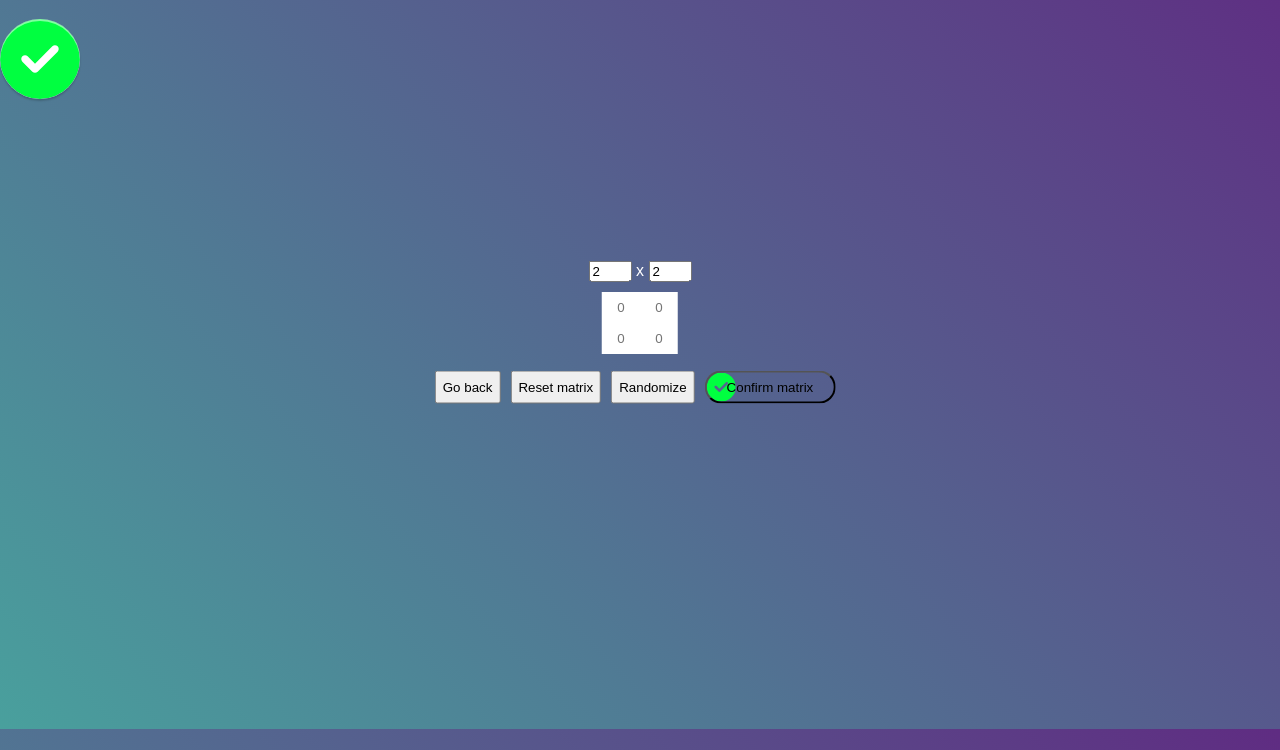
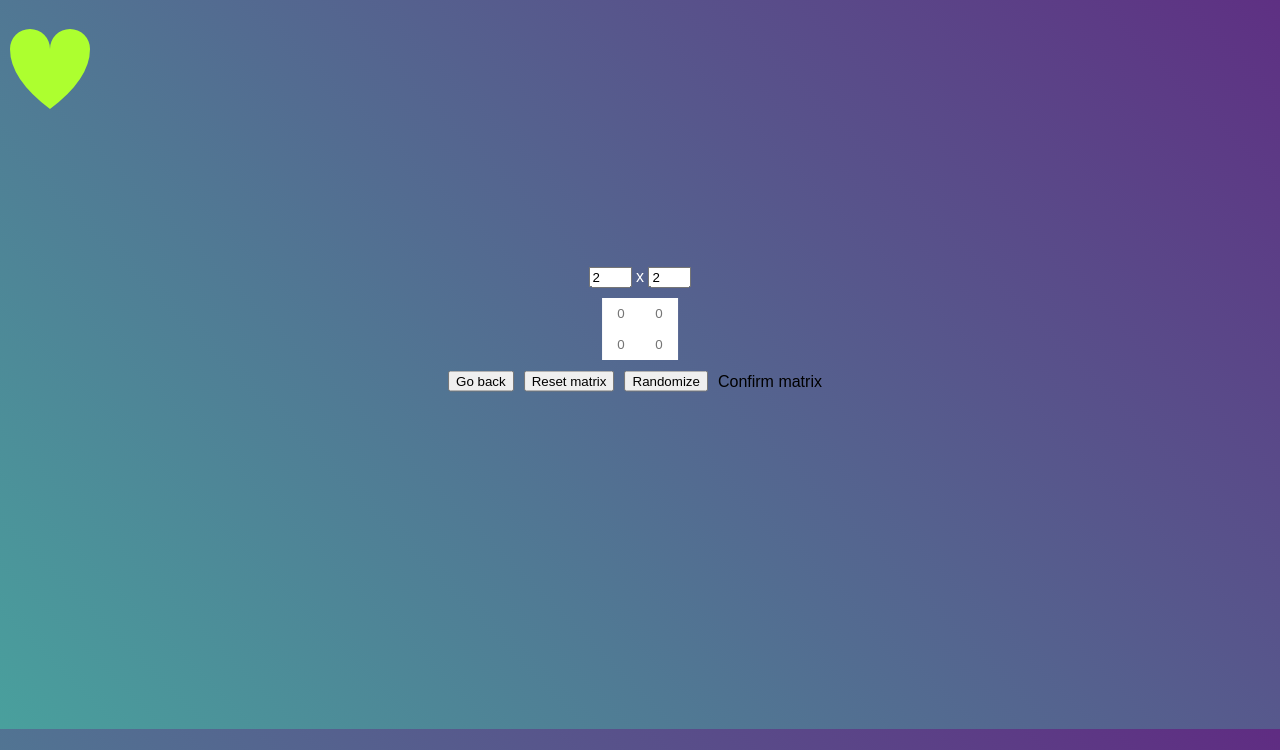
Before and after one commit to TheRealMorgenfrue/P2, a website with bundled scripts: page node/PublicResources/html_pages/index.html in a window 1280 px wide. Shown: the part 71-821 px from the top of the page. Built offline with nearby package versions, Linux system fonts and the light colour scheme.

Commit message:
WIP on SVG with buttons

```diff
--- a/node/PublicResources/html_pages/index.html
+++ b/node/PublicResources/html_pages/index.html
@@ -6,9 +6,18 @@
 </head>
 <body>
     <h1>Linear Algebra visualizer</h1>
-    <a href="#" class="btn">
+    <!-- <a href="#" class="btn">
       <i class="fa" style="color: #00ff40;"></i>
-    </a>
+    </a> -->
+    <svg viewBox="0 0 100 100" xmlns="http://www.w3.org/2000/svg">
+        <path
+          d="M 10,30
+                 A 20,20 0,0,1 50,30
+                 A 20,20 0,0,1 90,30
+                 Q 90,60 50,90
+                 Q 10,60 10,30 z" />
+      </svg>
+
     <script type="module" src="../../scripts/http_config.js"></script>
     <!-- <script type="module" src="../../scripts/draganddrop.js"></script>
     <script type="module" src="../../scripts/positioning.js"></script> -->
--- a/node/PublicResources/styles/user_interaction.css
+++ b/node/PublicResources/styles/user_interaction.css
@@ -28,6 +28,7 @@
 /* This directly applies to the input box */
 .inputBox > input {
   width: 35px;
+  cursor: pointer;
 }
 
 /* Controls the textNode "x" */
@@ -40,23 +41,55 @@
   position: relative;
 	display: flex;
 	justify-content: center;
+  align-items: center;
   transform: translateY(50%); /* Add padding corresponding to 50% of the container height */
+/*  */
+
 }
 
 /* This directly applies to the buttons */
-.buttonContainer input {
+.buttonContainer > input, a {
+  box-sizing: border-box;
+  cursor: pointer;
   margin-right: 10px; /* Add padding to the right of each button */
 }
 
 .confirmButton {
-  padding: 7px 20px;
-	border-radius: 25px;
-  background: url(../images/circle-check-solid.svg) no-repeat left;
+
+  display: inline-flex;
+  align-items: center;
+  justify-content: center;
+
+  /* text-decoration: none; */
+  /* background-color: rgb(0, 47, 255); */
+  /* color: #fff;
+  border-radius: 8px;
+  box-shadow: 0 3px 5px rgba(0, 0, 0, 0.18); */
+  /* text-align: center; */
+  /* line-height: 1.1; */
+  /* padding: 0.25em 0.75em; */
+  /* min-width: 10ch;
+  min-height: 44px; */
+  /* padding: 7px 20px;
+	border-radius: 25px; */
+  /* background: url(../images/circle-check-solid.svg) no-repeat left; */
 }
 
-.confirmButton:hover {
+/* .confirmButton:hover {
   background-image: linear-gradient(45deg, #FFC107 0%, #f76a35 100%);
+} */
+
+/* Buttons with svg */
+/* https://stackoverflow.com/a/67000346 */
+
+path, svg {
+  width: 100px;
+  height: 100px;
+  fill: greenyellow;
+  margin-right: 0.5em;
 }
+
+
 
 
 .scale_field {
--- a/node/scripts/app_GE.js
+++ b/node/scripts/app_GE.js
@@ -331,7 +331,7 @@ function addTableButtons() {
     // Object that contains the button's element type. This compresses the code to Input.id (instead of having to write e.g. 'lock_button.id' and 'unlock_button.id')
     const Input = {
         div: document.createElement("div"),
-        confirm_button: document.createElement("input"),
+        confirm_button: document.createElement("a"),
         reset_button: document.createElement("input"),
         rewind_button: document.createElement("input"),
         randomize_button: document.createElement("input")
@@ -339,12 +339,17 @@ function addTableButtons() {
 
     // Do NOT use the global id for the buttons here.
     // That could cause a serious issue with the definition in the 'Input' object
-
     addButtonAttributes("rewind", Input);
     addButtonAttributes("reset", Input);
     addButtonAttributes("randomize", Input);
     addButtonAttributes("confirm", Input);
     Input.div.classList.add("buttonContainer");
+    createSVG("M 10,30\
+    A 20,20 0,0,1 50,30\
+    A 20,20 0,0,1 90,30\
+    Q 90,60 50,90\
+    Q 10,60 10,30 z",
+    "0 0 100 100", document.body);
 
     // document.body.appendChild( Input.div);
     appendToParent(Input.div, document.getElementById("table_container"));
@@ -355,8 +360,14 @@ function addTableButtons() {
 function addButtonAttributes(type, Input) {
     // [`${type}`] Makes it possible to use a variable to access properties of an object
     Input[`${type}_button`].id = SETTINGS.READONLY.BUTTONS[`${type}_button_id`];       // Set its ID
-    Input[`${type}_button`].value = SETTINGS.READONLY.BUTTONS[`${type}_button_value`]; // Set its value
-    Input[`${type}_button`].type = SETTINGS.READONLY.BUTTONS[`${type}_button_type`];   // Make it a "button" type
+    if(type === "confirm") {
+        Input[`${type}_button`].text = SETTINGS.READONLY.BUTTONS[`${type}_button_value`];
+    }
+    else {
+        Input[`${type}_button`].value = SETTINGS.READONLY.BUTTONS[`${type}_button_value`]; // Set its value
+        Input[`${type}_button`].type = SETTINGS.READONLY.BUTTONS[`${type}_button_type`];   // Make it a "button" type
+    }
+
     Input[`${type}_button`].classList.add(`${type}Button`);
     Input.div.append(Input[`${type}_button`]); // Add to button container div
     Input[`${type}_button`].addEventListener("click", SETTINGS.READONLY.BUTTONS[`${type}_Table`]); // Add EventListener
@@ -662,6 +673,39 @@ function appendToParent(child_element, parent_element) {
     }
 }
 
+function createSVG(path, view_box, parent) {
+    try {
+        if(!path) {
+            throw new Error(`Path must not be ${path}.`);
+        }
+        else if(typeof path !== "string") {
+            throw new Error(`Path must be a string, not "${typeof path}".`);
+        }
+        if(!view_box) {
+            throw new Error(`viewBox must not be ${view_box}.`);
+        }
+        else if(typeof view_box !== "string") {
+            throw new Error(`viewBox must be a string, not "${typeof view_box}".`);
+        }
+        if(!parent) {
+            throw new Error(`Parent must not be ${parent}.`);
+        }
+    } catch (error) {
+        console.error(error);
+        return;
+    }
+    const svg = document.createElement("svg");
+    const path_element = document.createElement("path");
+
+    svg.setAttribute("viewBox", view_box);
+    svg.setAttribute("xlmns", "http://www.w3.org/2000/svg");
+
+    path_element.setAttribute("d", path);
+
+    svg.append(path_element);
+    parent.append(svg);
+}
+
 // Running The Program
 // Adding an event listener to window with type "load" ensures that the script only begins when the page is fully loaded (with CSS and everything)
 window.addEventListener("load", (event) => {
```
